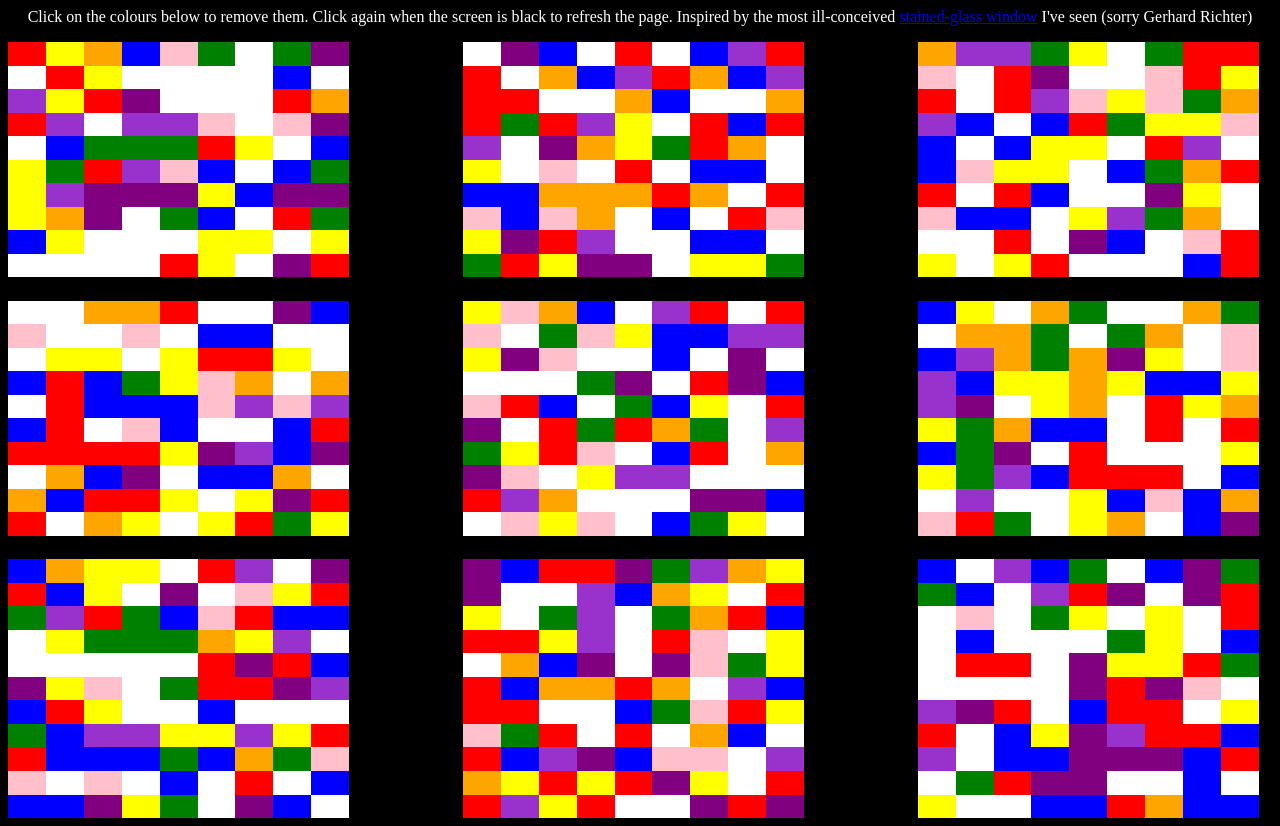
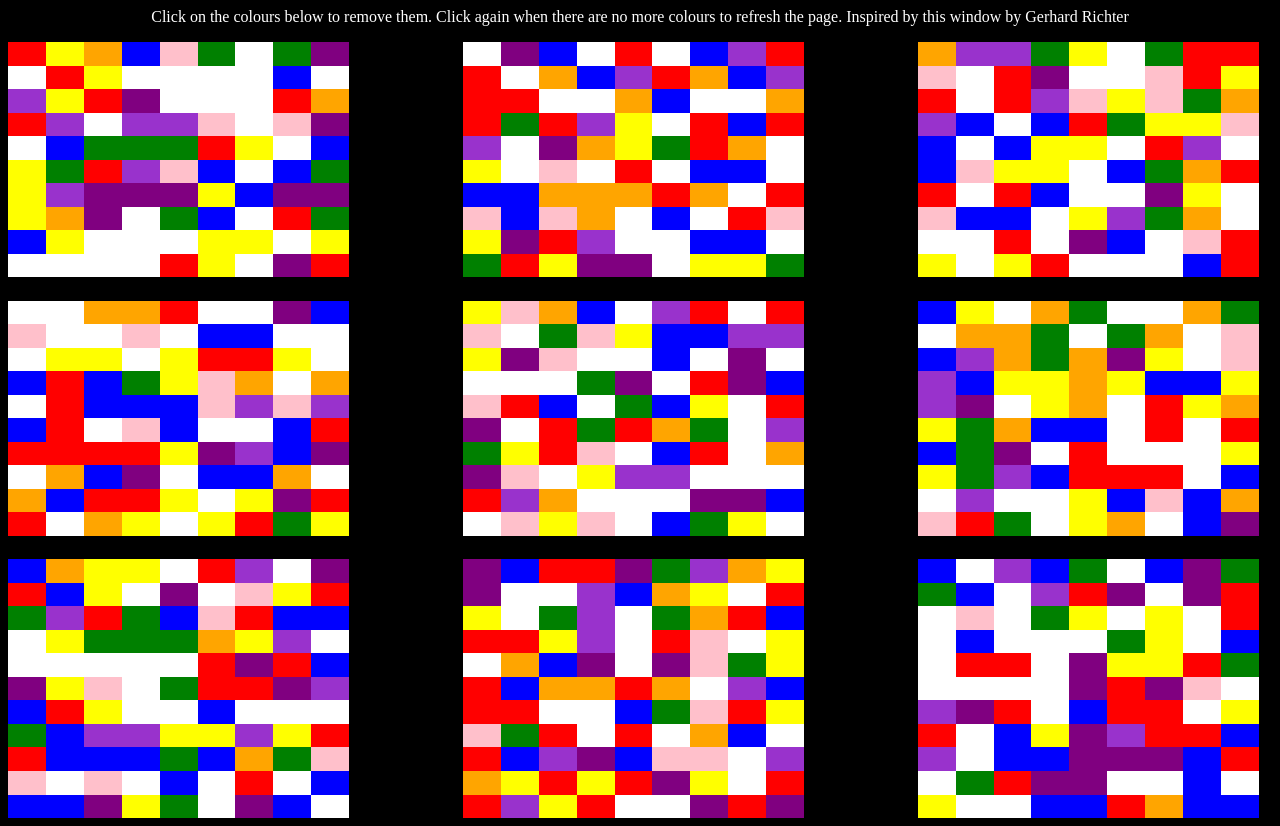
Before and after one commit to bradreeder/Hypercomic-Experiment-1, a plain HTML site: page index.html in a window 1280 px wide. Drawn offline with Linux system fonts and the light colour scheme.

Commit message:
updated html and readme files

```diff
--- a/index.html
+++ b/index.html
@@ -1,16 +1,14 @@
 <html>
     <head>
-        <title>Colour Grid</title>
+        <title>Hypercomic Experiment 1</title>
         <meta http-equiv="content-type" content="text/html; charset=UTF-8"/>
         <meta name="viewport" content="width=device-width, initial-scale=1.0">
         <link href="colourgrid.css" rel="stylesheet"/>
     </head>
 
     <body>
-        <p>Click on the colours below to remove them. Click again when the screen
-        is black to refresh the page. Inspired by the most ill-conceived
-        <a href="http://static.zoonar.com/img/www_repository4/a9/81/5f/10_29c1154e87ebe06a24f6a4755d7ca1a5.jpgstained-glass">
-        stained-glass window</a> I've seen (sorry Gerhard Richter)</p>
+        <p>Click on the colours below to remove them. Click again when there are no more colours to refresh the page.
+          Inspired by this window by Gerhard Richter<a href="http://media.tumblr.com/tumblr_lz4rky6FKd1qggdq1.jpg"></p>
         <div id="container"></div>
         <script src="colourgrid.js" type="text/javascript"></script>
     </body>
```
Also changed, not shown: 1 other file.
